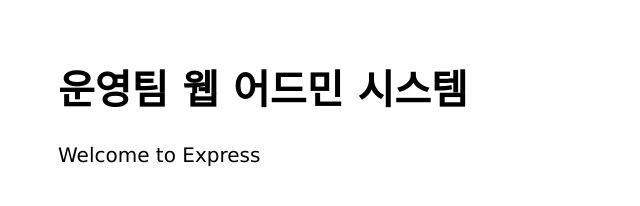
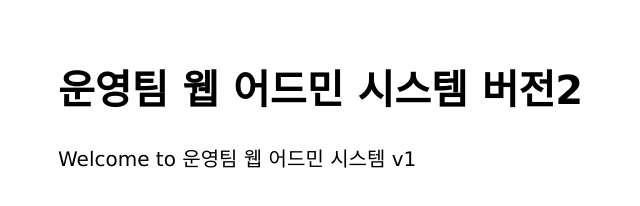
Before and after one commit to 2hayoen/mastering-git-github, a plain HTML site: page public/index.html in a window 1280 px wide. Shown: the whole page, without its empty margins (0-640 px from the left). Drawn offline with Linux system fonts and the light colour scheme.

Commit message:
Change body

```diff
--- a/public/index.html
+++ b/public/index.html
@@ -1,13 +1,17 @@
 <html>
 
 <head>
-  <title>운영팀 웹 어드민 시스템 </title>
+  <title>운영팀 웹 어드민 시스템 v1 </title>
   <link rel="stylesheet" href="/stylesheets/style.css">
 </head>
 
 <body>
-  <h1>운영팀 웹 어드민 시스템</h1>
-  <p>Welcome to Express</p>
+  <h1>운영팀 웹 어드민 시스템 버전2</h1>
+  <p>Welcome to 운영팀 웹 어드민 시스템 v1</p>
 </body>
 
+
+
+
+
 </html>
```
